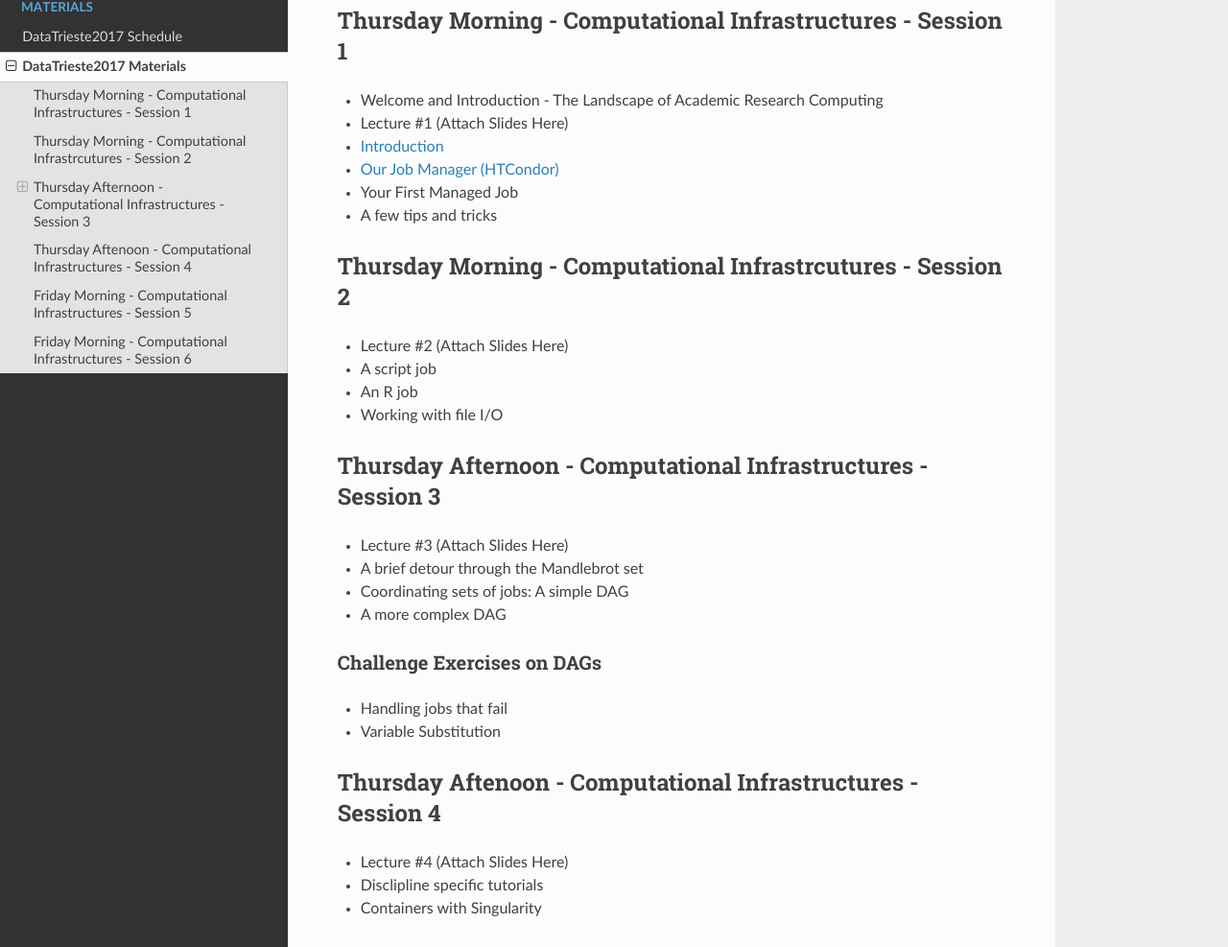
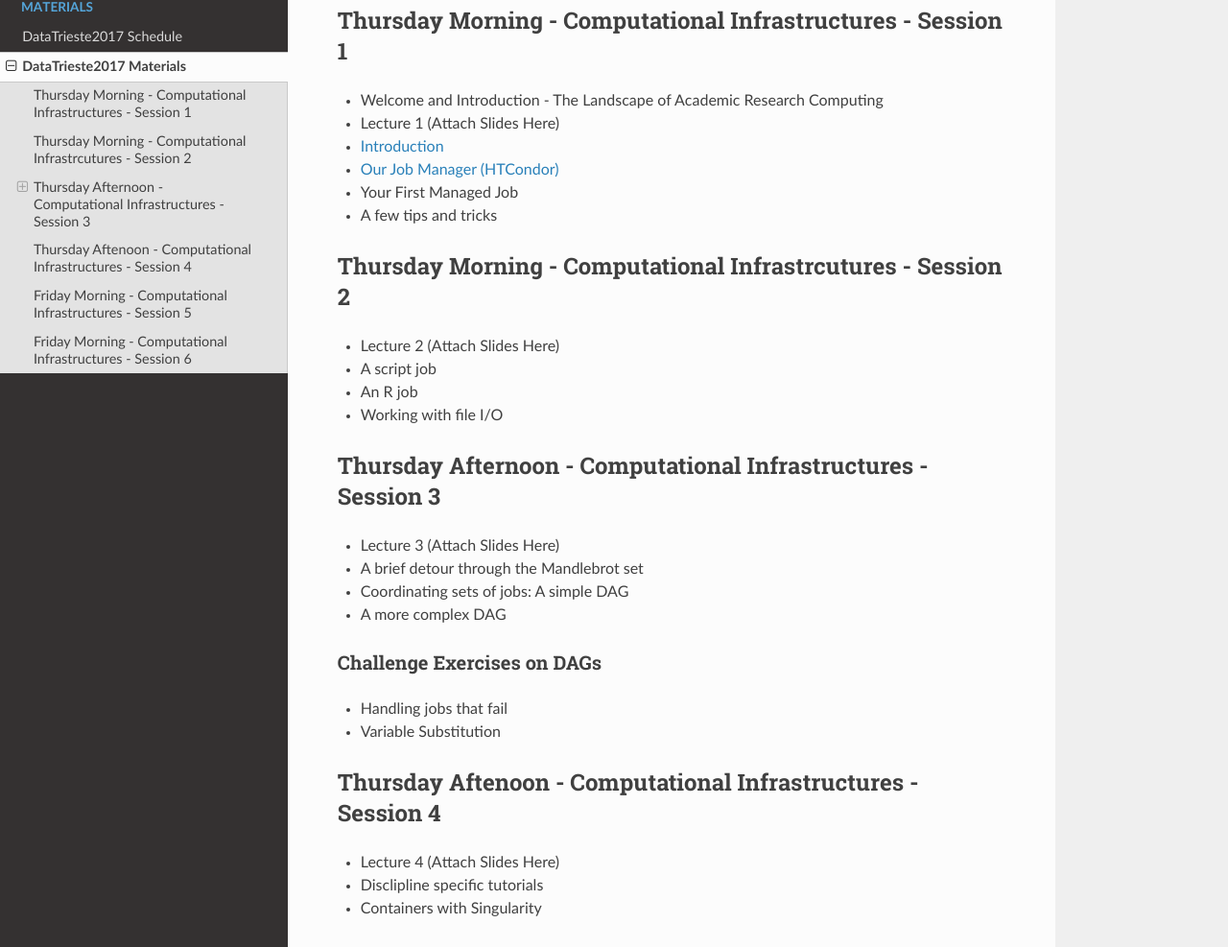
Before and after one commit to opensciencegrid/dosar, an MkDocs documentation site: the page built from docs/Materials/TriesteMaterials.md, in a window 1280 px wide and 1400 px high. Shown: the part 155-1142 px from the top of the window at 96% size. Built offline with MkDocs 1.6.1, drawn with Linux system fonts in a browser that asks for light colours; nearby versions of some CDN libraries; old or Windows-style settings are respelled for this version of MkDocs.

```diff
--- a/docs/Materials/TriesteMaterials.md
+++ b/docs/Materials/TriesteMaterials.md
@@ -3,7 +3,7 @@
 ## Thursday Morning - Computational Infrastructures - Session 1
 
    * Welcome and Introduction - The Landscape of Academic Research Computing
-   * Lecture #1 (Attach Slides Here)
+   * Lecture 1 (Attach Slides Here)
    * [Introduction](https://github.com/opensciencegrid/dosar/blob/master/docs/Materials/Introduction.md)
    * [Our Job Manager (HTCondor)](https://github.com/opensciencegrid/dosar/blob/master/docs/Materials/OurJobManager.md)
    * Your First Managed Job
@@ -11,14 +11,14 @@
 
 ## Thursday Morning - Computational Infrastrcutures - Session 2
 
-   * Lecture #2 (Attach Slides Here)
+   * Lecture 2 (Attach Slides Here)
    * A script job
    * An R job
    * Working with file I/O
 
 ## Thursday Afternoon - Computational Infrastructures - Session 3
 
-   * Lecture #3 (Attach Slides Here)
+   * Lecture 3 (Attach Slides Here)
    * A brief detour through the Mandlebrot set
    * Coordinating sets of jobs: A simple DAG
    * A more complex DAG
@@ -30,7 +30,7 @@
 
 ## Thursday Aftenoon - Computational Infrastructures - Session 4
 
-   * Lecture #4 (Attach Slides Here)
+   * Lecture 4 (Attach Slides Here)
    * Disclipline specific tutorials
    * Containers with Singularity
 
```
